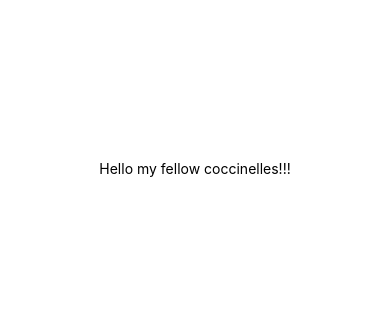
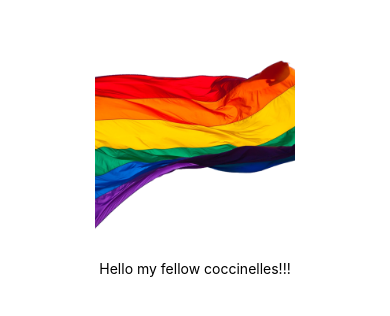
Before and after one commit to sariomari/Swift, a React Native app in the folder myapp/: screen / in a window 390 px wide. Shown: the part 254-570 px from the top of the page. Built offline with nearby package versions, Linux system fonts and the light colour scheme.

Commit message:
trying things out

```diff
--- a/myapp/App.js
+++ b/myapp/App.js
@@ -1,9 +1,13 @@
 import { StatusBar } from 'expo-status-bar';
-import { StyleSheet, Text, View } from 'react-native';
+import React from 'react';
+import { StyleSheet, Text, View, Image } from 'react-native';
 
 export default function App() {
   return (
     <View style={styles.container}>
+      <Image
+       style = {styles.image}
+       source = {require("./assets/lgbtq.png")}/>
       <Text>Hello my fellow coccinelles!!!</Text>
       <StatusBar style="auto" />
     </View>
@@ -17,4 +21,8 @@ const styles = StyleSheet.create({
     alignItems: 'center',
     justifyContent: 'center',
   },
+  image: {
+    width: 200,
+    height: 200,
+  }
 });
```
Also changed, not shown: myapp/assets/lgbtq.png (added).
